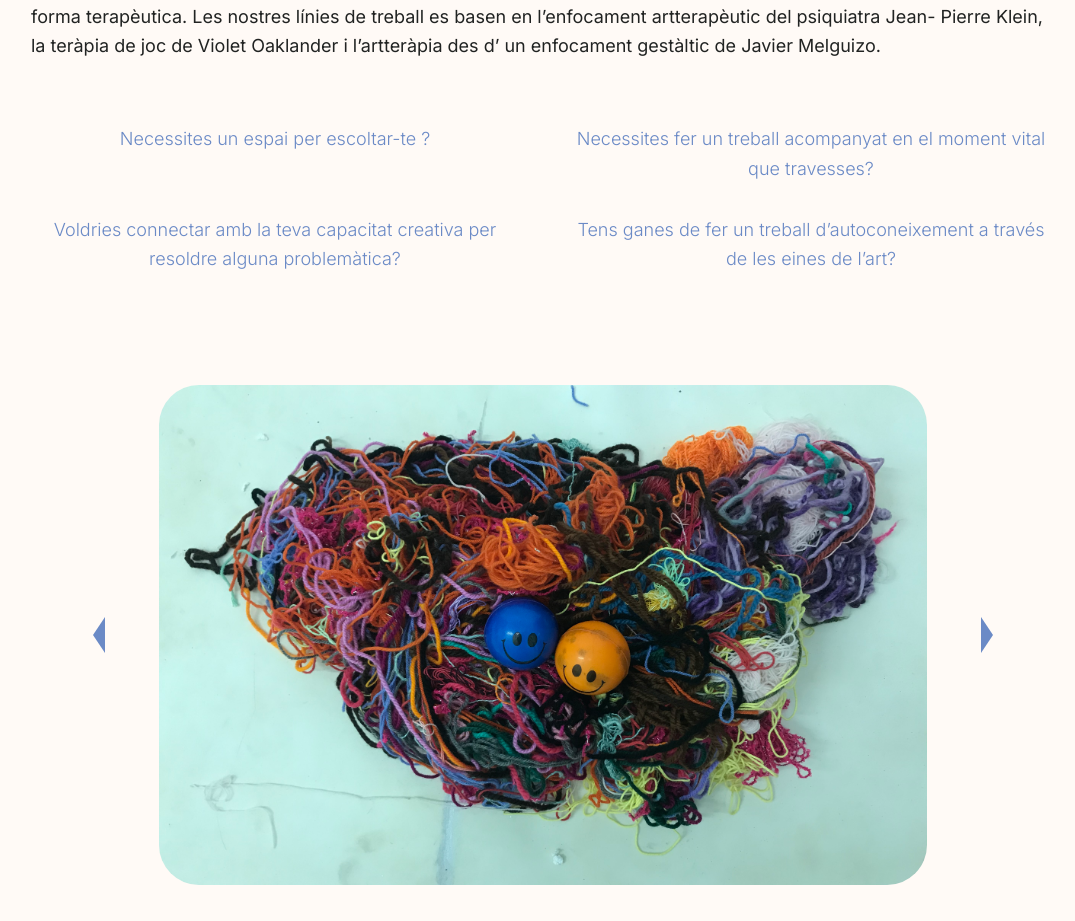
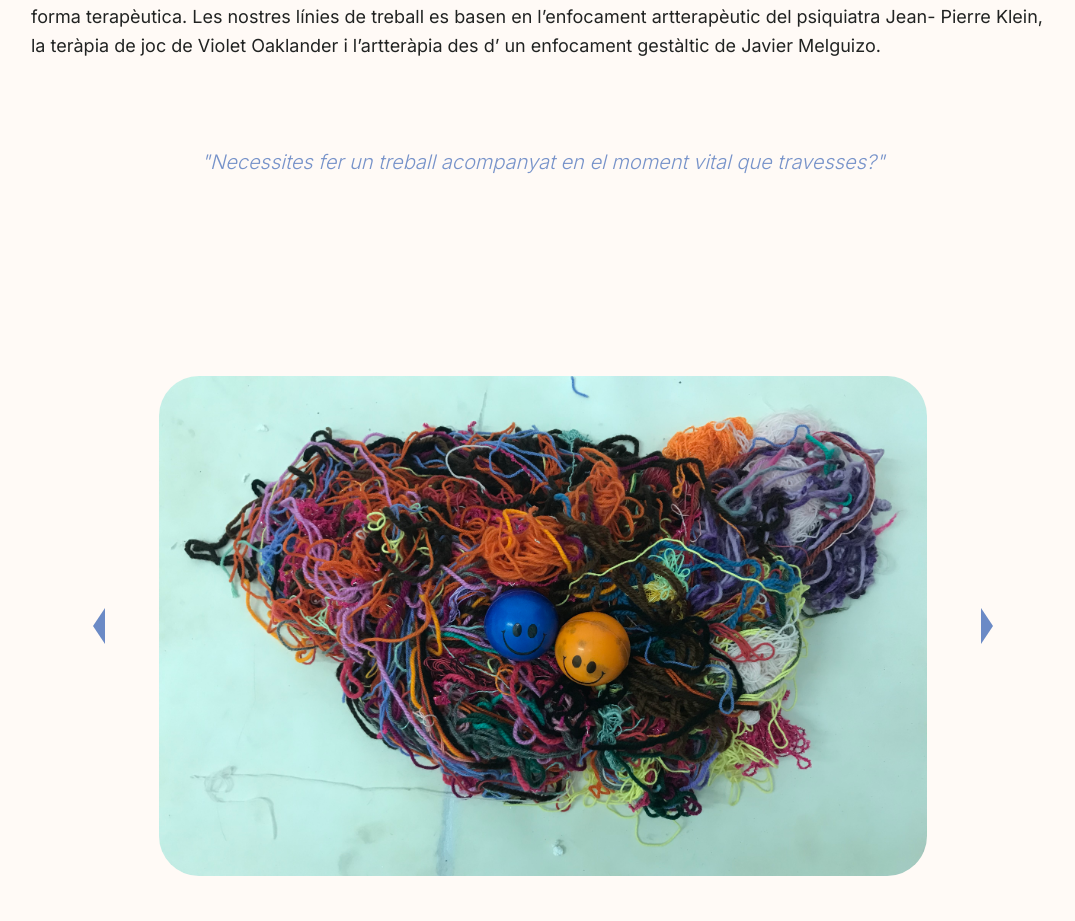
Before and after one commit to m-s-torne/taller-dels-sentits, a Next.js app: page /artterapia in a window 1280 px wide. Shown: the part 1025-1946 px from the top of the page, without its empty margins (97-1172 px from the left). Built offline with nearby package versions, Linux system fonts and the light colour scheme.

Commit message:
feat: create question carousel instead of question grid layout

```diff
--- /dev/null
+++ b/app/(serveis)/components/QuestionCarousel.tsx
@@ -0,0 +1,30 @@
+import type { Question } from '@/app/_types/services.types';
+import { motion, AnimatePresence } from 'motion/react';
+
+interface QuestionCarouselProps {
+    questions: Question[];
+    currentIndex: number;
+}
+
+export const QuestionCarousel = ({ questions, currentIndex }: QuestionCarouselProps) => {
+    if (questions.length === 0) return null;
+
+    return (
+        <div className="relative h-35 pt-5 mb-4 md:mb-6 flex items-start justify-center overflow-hidden">
+            <AnimatePresence mode="wait">
+                <motion.div
+                    key={currentIndex}
+                    initial={{ opacity: 0, y: 20 }}
+                    animate={{ opacity: 1, y: 0 }}
+                    exit={{ opacity: 0, y: -20 }}
+                    transition={{ duration: 0.8, ease: 'easeInOut' }}
+                    className="absolute w-full text-center px-8"
+                >
+                    <p className="text-shakespeare! text-base sm:text-xl font-light italic mb-2 leading-relaxed">
+                        "{questions[currentIndex].text}"
+                    </p>
+                </motion.div>
+            </AnimatePresence>
+        </div>
+    );
+};
--- a/app/(serveis)/components/QuestionsSection.tsx
+++ b/app/(serveis)/components/QuestionsSection.tsx
@@ -1,10 +1,28 @@
+'use client'
+import { useState, useEffect } from 'react';
 import { motion } from 'motion/react';
+import { QuestionCarousel } from './QuestionCarousel';
+import type { Question } from '@/app/_types/services.types';
 
 interface QuestionsSectionProps {
-    questions: string[];
+    questions: Question[];
 }
 
 export const QuestionsSection = ({ questions }: QuestionsSectionProps) => {
+    const [currentIndex, setCurrentIndex] = useState(0);
+
+    useEffect(() => {
+        if (questions.length === 0) return;
+
+        const interval = setInterval(() => {
+            setCurrentIndex((prevIndex) => (prevIndex + 1) % questions.length);
+        }, 5000);
+
+        return () => clearInterval(interval);
+    }, [questions.length]);
+
+    if (questions.length === 0) return null;
+
     return (
         <motion.section
             initial={{ opacity: 0, y: 20 }}
@@ -13,21 +31,7 @@ export const QuestionsSection = ({ questions }: QuestionsSectionProps) => {
             transition={{ duration: 0.6 }}
             className="mb-16"
         >
-            <div className="grid grid-cols-1 md:grid-cols-2 gap-6 md:gap-x-12 md:gap-y-8">
-                {questions.map((question, index) => {
-                    const isLastAndOdd = index === questions.length - 1 && questions.length % 2 !== 0;
-                    return (
-                        <p
-                            key={index}
-                            className={`text-shakespeare! font-light text-sm sm:text-base lg:text-lg leading-relaxed text-center ${
-                                isLastAndOdd ? 'md:col-span-2 md:mx-60' : ''
-                            }`}
-                        >
-                            {question.trim()}
-                        </p>
-                    );
-                })}
-            </div>
+            <QuestionCarousel questions={questions} currentIndex={currentIndex} />
         </motion.section>
     );
 };
--- a/app/(serveis)/components/index.ts
+++ b/app/(serveis)/components/index.ts
@@ -3,5 +3,6 @@ export { LongDescription } from './LongDescription'
 export { StaticQuote } from './StaticQuote'
 export { MoreContentSection } from './MoreContentSection'
 export { QuestionsSection } from './QuestionsSection'
+export { QuestionCarousel } from './QuestionCarousel'
 export { DisclaimerSection } from './DisclaimerSection'
 export { ReviewsSection } from './ReviewsSection'
--- a/app/_lib/servicesData.ts
+++ b/app/_lib/servicesData.ts
@@ -31,10 +31,23 @@ export const servicesData: ServiceSectionType[] = [
             text: "Tingueu paciència amb tot allò que no està resolt en el vostre cor i intenteu estimar-ne les preguntes",
             author: "Rainer Maria Rilke. Poeta"
         },
-        questions: [`
-            Necessites un espai per escoltar-te ?`, `Necessites fer un treball acompanyat en el moment vital que travesses?`,
-            `Voldries connectar amb la teva capacitat creativa per resoldre alguna problemàtica?`, `Tens ganes de fer un treball
-            d’autoconeixement a través de les eines de l’art?`
+        questions: [
+            {
+                service: 'artterapia',
+                text: `Necessites un espai per escoltar-te ?`
+            },
+            {
+                service: 'artterapia',
+                text: `Necessites fer un treball acompanyat en el moment vital que travesses?`
+            },
+            {
+                service: 'artterapia',
+                text: `Voldries connectar amb la teva capacitat creativa per resoldre alguna problemàtica?`
+            },
+            {
+                service: 'artterapia',
+                text: `Tens ganes de fer un treball d'autoconeixement a través de les eines de l'art?`
+            }
         ],
         moreContent: {
             buttonText: `
@@ -158,11 +171,18 @@ export const servicesData: ServiceSectionType[] = [
             author: "Gabriel Celaya. Poeta"
         },
         questions: [
-            `Necessites un espai per a escoltar-te durant la setmana?`,
-            `T’ agradaria provar d’ expressar-ho tu mateix?`,
-            `Alguna vegada mirant una pintura has sentit que
-            expressava com cap altra cosa el que tu
-            senties en aquell moment?`,
+            {
+                service: 'artperdins',
+                text: `Necessites un espai per a escoltar-te durant la setmana?`
+            },
+            {
+                service: 'artperdins',
+                text: `T' agradaria provar d' expressar-ho tu mateix?`
+            },
+            {
+                service: 'artperdins',
+                text: `Alguna vegada mirant una pintura has sentit que expressava com cap altra cosa el que tu senties en aquell moment?`
+            }
         ],
         moreContent: {
             buttonText: `Quant fa que no pintes?`,
```
Also changed, not shown: app/_types/services.types.ts (+9 -2 lines).
